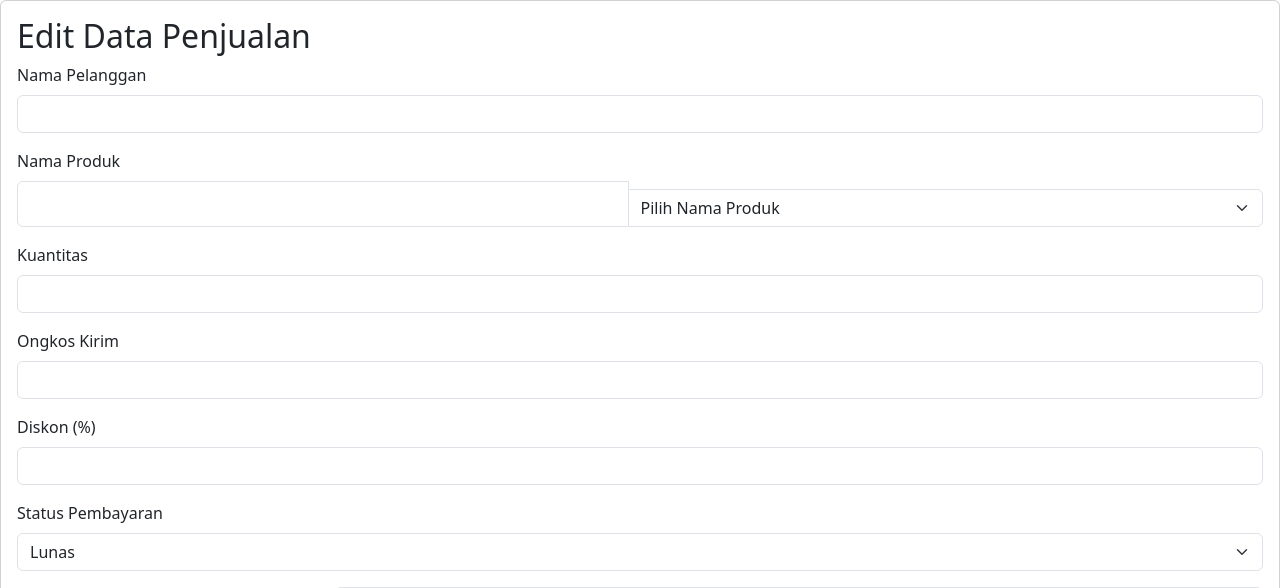
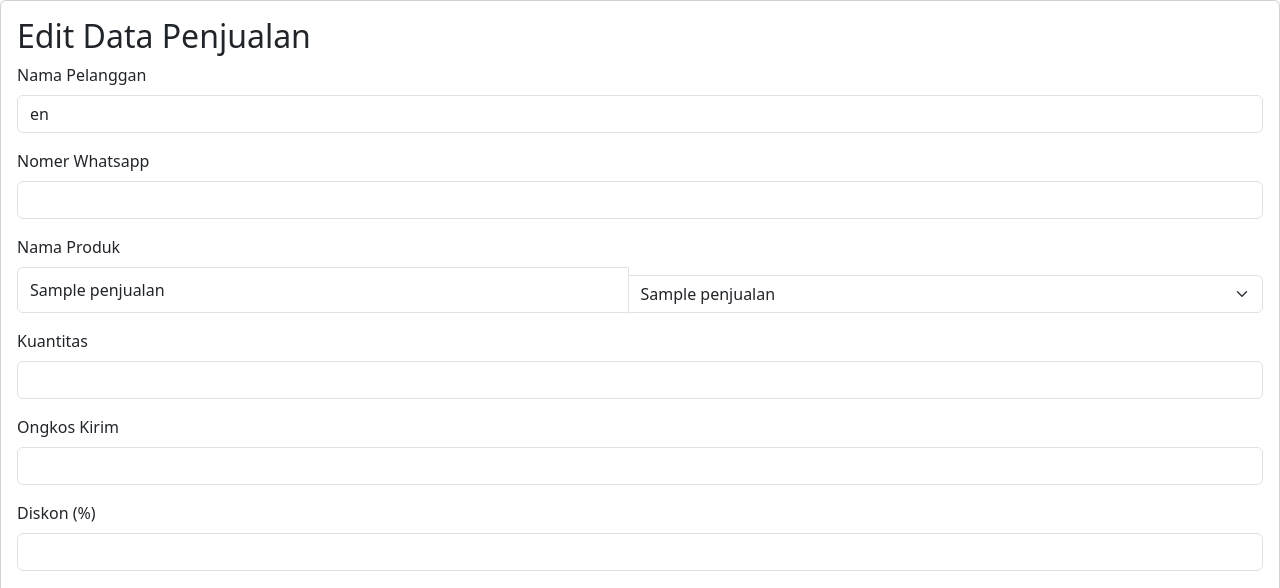
Before and after one commit to raisakbar31/webxr-dfurnitur-crud, a CodeIgniter app: template application/views/pemilik/riwayatpenjualan/edit.php in a window 1280 px wide. Shown: the top 588 px of the page. Run offline with CodeIgniter, Linux system fonts and the light colour scheme; the template is opened without the code that fills it: most values are stand-ins (such as "Sample title", 1, 10 or a date in 2020); data that the repository does not hold is empty.

Commit message:
add edit pemilik

```diff
--- a/application/views/pemilik/dokumentasi/home.php
+++ b/application/views/pemilik/dokumentasi/home.php
@@ -21,6 +21,9 @@ $q = $this->db->get('tb_dokumentasi')->result();
         <div class="card-title d-flex justify-content-between align-items-center">
             <h2>
                 <a href="<?= base_url('pemilik/dokumentasi/tambah') ?>" class="btn btn-primary">+ Tambah</a>
+                <?php if (!empty($search)): ?>
+                    <a href="<?= base_url('pemilik/dokumentasi') ?>" class="btn btn-outline-primary ms-2">Kembali</a>
+                <?php endif; ?>
             </h2>
             <form action="<?= base_url('pemilik/dokumentasi') ?>" method="GET" class="form-inline mb-3 float-end">
                 <div class="input-group">
--- a/application/views/pemilik/riwayatpenjualan/edit.php
+++ b/application/views/pemilik/riwayatpenjualan/edit.php
@@ -2,56 +2,48 @@
 <script src="https://cdn.jsdelivr.net/npm/bootstrap@5.3.0/dist/js/bootstrap.bundle.min.js"></script>
 <script src="https://code.jquery.com/jquery-3.6.0.min.js"></script>
 
-<?php
-$q = $this->db->get_where('tb_riwayatpenjualan', ['id_penjualan' => $q['id_penjualan']])->row_array();
-?>
 
 <div class="card">
     <div class="card-body">
         <h2 class="card-title">Edit Data Penjualan</h2>
-        <form action="<?= base_url('pemilik/riwayatpenjualan/edit/' . $q['id_penjualan']) ?>" method="post" enctype="multipart/form-data">
+        <form action="<?= base_url('pemilik/riwayatpenjualan/edit/' . $penjualan['id_penjualan']) ?>" method="post" enctype="multipart/form-data">
             <div class="mb-3">
                 <label for="nama_pelanggan" class="form-label">Nama Pelanggan</label>
-                <input type="text" class="form-control" id="nama_pelanggan" name="nama_pelanggan" value="<?= $q['nama_pelanggan'] ?>" required>
+                <input type="text" class="form-control" id="nama_pelanggan" name="nama_pelanggan" value="<?= $penjualan['nama_pelanggan'] ?>" required>
             </div>
-            <!-- <div class="mb-3">
+            <div class="mb-3">
+                <label for="no_wa" class="form-label">Nomer Whatsapp</label>
+                <input type="number" class="form-control" id="no_wa" name="no_wa" value="<?= $penjualan['no_wa'] ?>" required>
+            </div>
+            <div class="mb-3">
                 <label for="nama_produk" class="form-label">Nama Produk</label>
-                <input type="text" class="form-control" id="nama_produk" name="nama_produk" value="<?= $q['nama_produk'] ?>" required>
-            </div>
- -->
-
-            <div class="mb-3">
-            <label for="nama_produk" class="form-label">Nama Produk</label>
-            <div class="input-group">
-                    <input type="text" id="search_produk" class="form-control" value="<?= $q['nama_produk'] ?>" >
-                    <select class="form-select mt-2" id="nama_produk" name="nama_produk" >
-                        <option value="">Pilih Nama Produk</option>
+                <div class="input-group">
+                    <input type="text" id="search_produk" class="form-control" value="<?= $penjualan['nama_produk'] ?>" >
+                    <select class="form-select mt-2" id="nama_produk_select" name="nama_produk" required>
+                        <option value="<?= $penjualan['nama_produk'] ?>"><?= $penjualan['nama_produk'] ?></option>
                         <?php foreach ($produk as $item) : ?>
                             <option value="<?= $item ?>"><?= $item ?></option>
                         <?php endforeach; ?>
                     </select>
                 </div>
             </div>
-
-
-
             <div class="mb-3">
                 <label for="kuantitas" class="form-label">Kuantitas</label>
-                <input type="number" class="form-control" id="kuantitas" name="kuantitas" value="<?= $q['kuantitas'] ?>" required>
+                <input type="number" class="form-control" id="kuantitas" name="kuantitas" value="<?= $penjualan['kuantitas'] ?>" required>
             </div>
             <div class="mb-3">
                 <label for="ongkir" class="form-label">Ongkos Kirim</label>
-                <input type="number" class="form-control" id="ongkir" name="ongkir" value="<?= $q['ongkos_kirim'] ?>" required>
+                <input type="number" class="form-control" id="ongkir" name="ongkir" value="<?= $penjualan['ongkos_kirim'] ?>" required>
             </div>
             <div class="mb-3">
                 <label for="diskon" class="form-label">Diskon (%)</label>
-                <input type="number" class="form-control" id="diskon" name="diskon" value="<?= $q['diskon'] ?>">
+                <input type="number" class="form-control" id="diskon" name="diskon" value="<?= $penjualan['diskon'] ?>">
             </div>
             <div class="mb-3">
                 <label for="status_pembayaran" class="form-label">Status Pembayaran</label>
                 <select class="form-select" id="status_pembayaran" name="status_pembayaran" required>
-                    <option value="Lunas" <?php if ($q['status_pembayaran'] == 'Lunas') echo 'selected'; ?>>Lunas</option>
-                    <option value="Belum Lunas" <?php if ($q['status_pembayaran'] == 'Belum Lunas') echo 'selected'; ?>>Belum Lunas</option>
+                    <option value="Lunas" <?php if ($penjualan['status_pembayaran'] == 'Lunas') echo 'selected'; ?>>Lunas</option>
+                    <option value="Belum Lunas" <?php if ($penjualan['status_pembayaran'] == 'Belum Lunas') echo 'selected'; ?>>Belum Lunas</option>
                 </select>
             </div>
             <div class="row mb-3">
@@ -59,35 +51,36 @@ $q = $this->db->get_where('tb_riwayatpenjualan', ['id_penjualan' => $q['id_penju
                 <div class="col-sm-9">
                     <input class="form-control" name="bukti_pembayaran" type="file" id="bukti_pembayaran">
                     <!-- Tampilkan gambar bukti pembayaran yang sudah ada -->
-                    <img src="<?= base_url('vendor/dokumentasi/' . $q['bukti_pembayaran']) ?>" class="img-thumbnail mt-2" alt="Bukti Pembayaran">
+                    <img src="<?= base_url('vendor/dokumentasi/' . $penjualan['bukti_pembayaran']) ?>" class="img-thumbnail mt-2" alt="Bukti Pembayaran">
+                    <input type="hidden" name="bukti_pembayaran_lama" value="<?= $penjualan['bukti_pembayaran'] ?>">
                 </div>
             </div>
             <div class="mb-3">
                 <label for="alamat" class="form-label">Alamat Pengiriman</label>
-                <textarea class="form-control" id="alamat" name="alamat" rows="3" required><?= $q['alamat_pengiriman'] ?></textarea>
+                <textarea class="form-control" id="alamat" name="alamat" rows="3" required><?= $penjualan['alamat_pengiriman'] ?></textarea>
             </div>
             <div class="mb-3">
                 <label for="metode_pembayaran" class="form-label">Metode Pembayaran</label>
                 <select class="form-select" id="metode_pembayaran" name="metode_pembayaran" required>
-                    <option value="Offline Di Toko" <?php if ($q['metode_pembayaran'] == 'Offline Di Toko') echo 'selected'; ?>>Offline Di Toko</option>
-                    <option value="Transfer Bank" <?php if ($q['metode_pembayaran'] == 'Transfer Bank') echo 'selected'; ?>>Transfer Bank</option>
-                    <option value="COD" <?php if ($q['metode_pembayaran'] == 'COD') echo 'selected'; ?>>COD</option>
+                    <option value="Offline Di Toko" <?php if ($penjualan['metode_pembayaran'] == 'Offline Di Toko') echo 'selected'; ?>>Offline Di Toko</option>
+                    <option value="Transfer Bank" <?php if ($penjualan['metode_pembayaran'] == 'Transfer Bank') echo 'selected'; ?>>Transfer Bank</option>
+                    <option value="COD" <?php if ($penjualan['metode_pembayaran'] == 'COD') echo 'selected'; ?>>COD</option>
                 </select>
             </div>
             <div class="mb-3">
                 <label for="tanggal" class="form-label">Tanggal Pembelian</label>
-                <input type="date" class="form-control" id="tanggal" name="tanggal" value="<?= $q['tanggal_pembelian'] ?>" required>
+                <input type="date" class="form-control" id="tanggal" name="tanggal" value="<?= $penjualan['tanggal_pembelian'] ?>" required>
             </div>
             <div class="mb-3">
                 <label for="status_anggota" class="form-label">Status Anggota</label>
                 <select class="form-select" id="status_anggota" name="status_anggota" required>
-                    <option value="Terdaftar" <?php if ($q['status_anggota'] == 'Terdaftar') echo 'selected'; ?>>Terdaftar</option>
-                    <option value="Tidak Terdaftar" <?php if ($q['status_anggota'] == 'Tidak Terdaftar') echo 'selected'; ?>>Tidak Terdaftar</option>
+                    <option value="Terdaftar" <?php if ($penjualan['status_anggota'] == 'Terdaftar') echo 'selected'; ?>>Terdaftar</option>
+                    <option value="Tidak Terdaftar" <?php if ($penjualan['status_anggota'] == 'Tidak Terdaftar') echo 'selected'; ?>>Tidak Terdaftar</option>
                 </select>
             </div>
             <div class="mb-3">
                 <label for="catatan" class="form-label">Catatan</label>
-                <textarea class="form-control" id="catatan" name="catatan" rows="3"><?= $q['catatan'] ?></textarea>
+                <textarea class="form-control" id="catatan" name="catatan" rows="3"><?= $penjualan['catatan'] ?></textarea>
             </div>
             <button type="submit" class="btn btn-primary">Simpan</button>
             <a href="<?= base_url('pemilik/riwayatpenjualan') ?>" class="btn btn-secondary">Batal</a>
@@ -98,7 +91,7 @@ $q = $this->db->get_where('tb_riwayatpenjualan', ['id_penjualan' => $q['id_penju
 <script>
     $(document).ready(function() {
         // Pencarian nama produk
-        $('#nama_produk').on('keyup', function() {
+        $('#search_produk').on('keyup', function() {
             var searchText = $(this).val().toLowerCase();
             $('#nama_produk option').each(function() {
                 var optionText = $(this).text().toLowerCase();
--- a/application/views/pemilik/riwayatpenjualan/tambah.php
+++ b/application/views/pemilik/riwayatpenjualan/tambah.php
@@ -9,6 +9,10 @@
             <div class="mb-3">
                 <label for="nama_pelanggan" class="form-label">Nama Pelanggan</label>
                 <input type="text" class="form-control" id="nama_pelanggan" name="nama_pelanggan" required>
+            </div>
+            <div class="mb-3">
+                <label for="no_wa" class="form-label">Nomer Whatsapp</label>
+                <input type="number" class="form-control" id="no_wa" name="no_wa" required>
             </div>
             <div class="mb-3">
                 <label for="nama_produk" class="form-label">Nama Produk</label>
```
Also changed, not shown: application/controllers/Pemilik/Penjualan.php (+31 -0 lines), application/controllers/Pemilik/Riwayatpenjualan.php (+131 -103 lines), application/views/pemilik/riwayatpenjualan/home.php (+74 -6 lines), vendor/dokumentasi/2022-02-12.png (added), vendor/dokumentasi/2022-02-121.png (added), vendor/dokumentasi/2022-02-15.png (added), vendor/dokumentasi/2022-02-151.png (added), vendor/dokumentasi/2022-03-06.png (added), vendor/dokumentasi/2022-03-061.png (added), vendor/dokumentasi/2022-03-062.png (added), vendor/dokumentasi/2022-03-063.png (added), vendor/dokumentasi/2022-03-06_(2)1.png (added), vendor/dokumentasi/2022-03-06_(2)2.png (added), vendor/dokumentasi/2022-03-09_(1).png (added).
